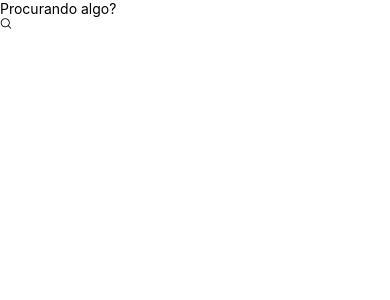
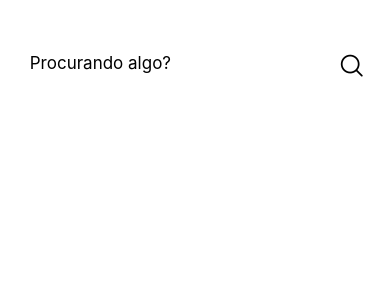
Before and after one commit to Guilherme-Benso/App-Filmes-React-Native, a React Native app: screen / in a window 390 px wide. Shown: the top 300 px of the page. Built offline with nearby package versions, Linux system fonts and the light colour scheme.

Commit message:
New: novas linhas adicionadas

```diff
--- a/App.js
+++ b/App.js
@@ -1,4 +1,3 @@
-import { StatusBar } from 'expo-status-bar';
 import React from 'react';
 import { StyleSheet, Text, View } from 'react-native';
 import Home from './src/Pages/Home';
--- a/src/Pages/Home/index.js
+++ b/src/Pages/Home/index.js
@@ -1,4 +1,5 @@
 import React, { useState } from 'react';
+import { StatusBar } from 'expo-status-bar';
 import {
     View,
     Text,
@@ -7,19 +8,17 @@ import {
     Dimensions,
     ImageBackground,
     TextInput,
-    TouchableOpacity
+    TouchableOpacity,
+} from 'react-native';
+import AntIcon from "react-native-vector-icons/AntDesign"
 
-} from 'react-native';
-import AntIcon from "react-native-vector-icons/AntDesign";
+ //Criando duas constantes
+ const { width: screenWidth, height: screenHeight } = Dimensions.get('window');
 
-
-
-
-
-//Criando duas constantes
-const { width: screenWidth, height: screenHeight } = Dimensions.get('window');
+const statusBarHeight = StatusBar.currentHeight ? StatusBar.currentHeight + 18 : + 40;
 
 export default function Home() {
+
 
     const [lista, setLista] = useState([
         {
@@ -59,8 +58,9 @@ export default function Home() {
             img: 'https://sujeitoprogramador.com/wp-content/uploads/2020/05/freeguy.jpg'
         },
     ]);
+    const [background, setBackground] = useState(lista[0].img)
 
-    const [background, setBackground] = useState(lista[0].img)
+
     return (
         <ScrollView style={styles.container}>
             <View style={{ flex: 1, height: screenHeight }}>
@@ -75,11 +75,20 @@ export default function Home() {
                                 style={styles.input}
                                 placeholder="Procurando algo?"
                             />
-                            <TouchableOpacity>
-                                <AntIcon
-                                name='search1'
-                                />
+                            <TouchableOpacity style={styles.icon}>
+                                <AntIcon name='search1' size={25} />
                             </TouchableOpacity>
+
+
+                        </View>
+                        <Text
+                            style={{color:'#fff', fontSize:25, fontWeight:'bold', marginLeft:10, marginVertical:10 }}
+                            >
+                                Acabou de chegar
+                                </Text>
+
+                        <View style={styles.slideView}>
+
                         </View>
 
                     </ImageBackground>
@@ -91,8 +100,10 @@ export default function Home() {
 
 const styles = StyleSheet.create({
     container: {
-        flex: 1
+        flex: 1,
+        backgroundColor: '#fff'
     },
+
     imgBg: {
         flex: 1,
         width: null,
@@ -100,5 +111,27 @@ const styles = StyleSheet.create({
         opacity: 1,
         justifyContent: "flex-start",
         backgroundColor: '#000'
+    },
+    viewSearch: {
+        backgroundColor: "#fff",
+        elevation: 10,
+        borderRadius: 5,
+        marginTop: statusBarHeight,
+        marginVertical: 10,
+        width: '95%',
+        flexDirection: 'row',
+        alignSelf: 'center'
+    },
+    input: {
+        width: '90%',
+        padding: 13,
+        paddingLeft: 20,
+        fontSize: 17,
+    },
+    icon: {
+        position: 'absolute',
+        right: 16,
+        top: 12,
+        color: '#000'
     }
 })
```
Also changed, not shown: 1 other file (tests, documents, lock files or other folders).
